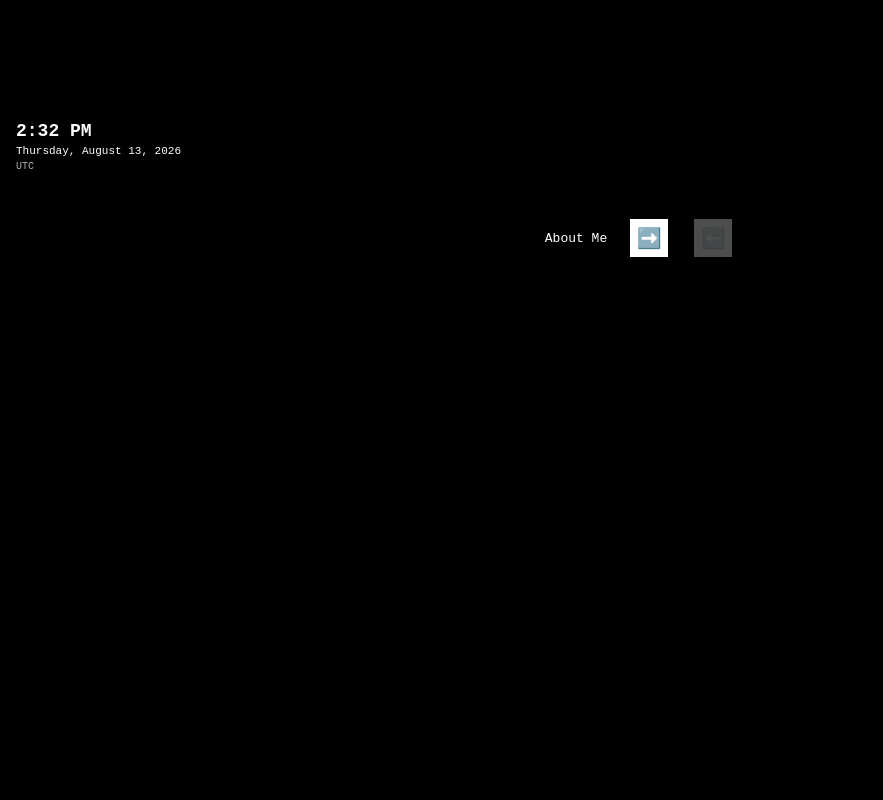
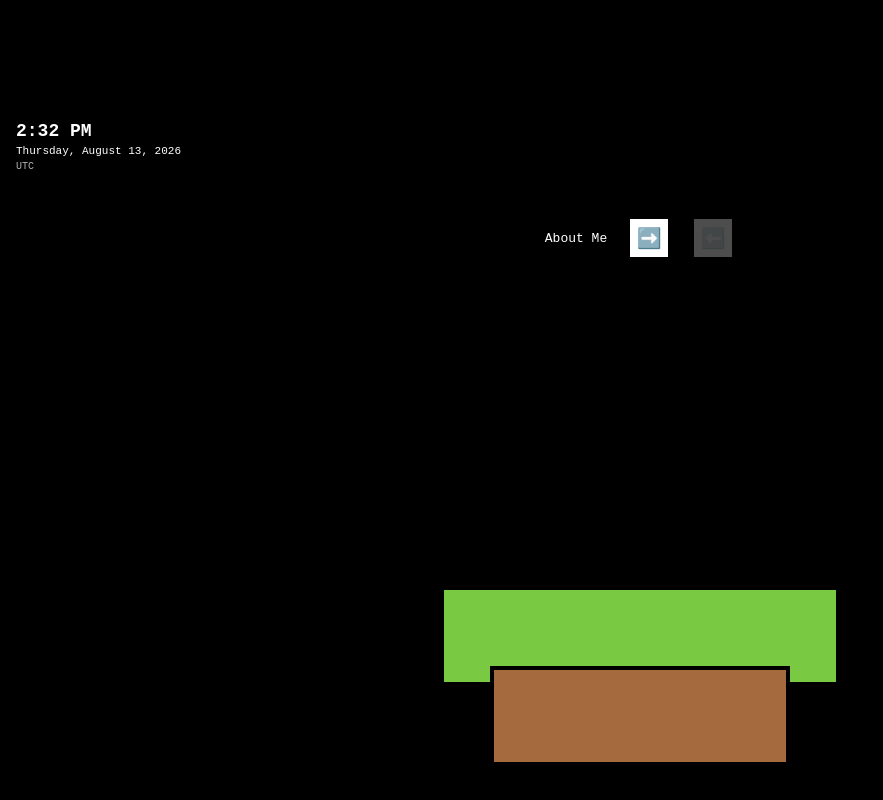
Before and after one commit to ludeza6/portfolio, a React app: page / in a window 1280 px wide. Shown: the part 615-1415 px from the top of the page, without its empty margins (0-883 px from the left). Built offline with nearby package versions, Linux system fonts and the light colour scheme; the HTML template or start-up script is replaced by a standard one.

Commit message:
build portfolio and sidebar and world layout

```diff
--- a/src/worlds/AboutWorld.css
+++ b/src/worlds/AboutWorld.css
@@ -8,3 +8,36 @@
   justify-content: center;
   align-items: center;
 }
+
+.island {
+  position: relative;
+
+  width: 500px;
+  height: 260px;
+}
+
+.island-grass {
+  position: absolute;
+
+  bottom: 80px;
+  left: 50px;
+
+  width: 400px;
+  height: 100px;
+
+  background: #7ac943;
+  border: 4px solid #000;
+}
+
+.island-dirt {
+  position: absolute;
+
+  bottom: 0;
+  left: 100px;
+
+  width: 300px;
+  height: 100px;
+
+  background: #a66a3f;
+  border: 4px solid #000;
+}
--- a/src/worlds/AboutWorld.jsx
+++ b/src/worlds/AboutWorld.jsx
@@ -3,6 +3,9 @@ import "./AboutWorld.css";
 function AboutWorld() {
   return (
     <section className="world about-world">
+      <div className="cloud cloud-one"></div>
+      <div className="cloud cloud-two"></div>
+
       <div className="island">
         <div className="tree tree-left"></div>
 
```
